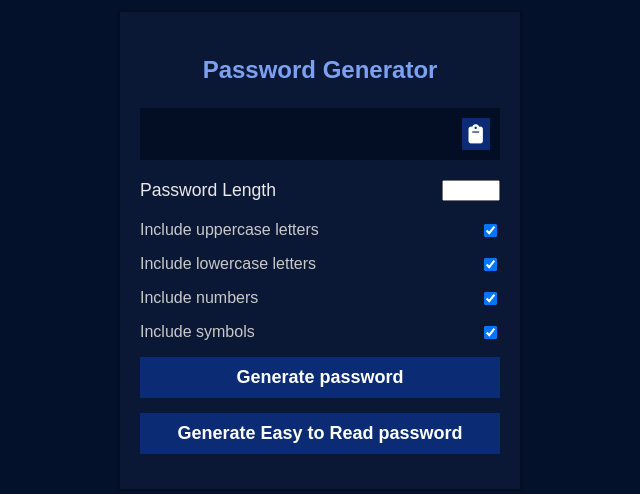
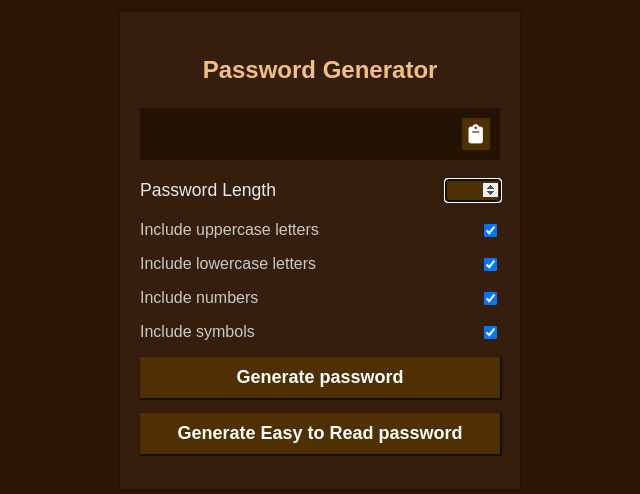
Before and after one commit to Folareen/password-generator, a plain HTML site: page index.html in a window 1280 px wide. Shown: the part 158-652 px from the top of the page, without its empty margins (320-960 px from the left). Drawn offline with Linux system fonts and the light colour scheme.

Commit message:
changed colors

```diff
--- a/home.js
+++ b/home.js
@@ -75,5 +75,5 @@ function copyPassword(){
     textArea.select();
     document.execCommand('copy');
     document.body.removeChild(textArea);
-    alert('Password copied to clipboard!')
+    alert('Password copied to clipboard!');
 }
--- a/index.html
+++ b/index.html
@@ -25,7 +25,7 @@
             <label for="length">
                 Password Length
             </label>
-            <input type="number" min="0" id="length">
+            <input type="number" min="0" id="length" autofocus>
         </div>
 
         <div class="setting">
--- a/style.css
+++ b/style.css
@@ -1,5 +1,5 @@
 body{
-    background-color: rgb(4, 17, 43);
+    background-color: rgb(43, 23, 4);
     min-height: 100vh;
     display: flex;
     justify-content: center;
@@ -11,7 +11,7 @@ body{
 .container{
     width: 90%;
     max-width: 400px;
-    background-color: rgb(11, 24, 53);
+    background-color: rgb(53, 30, 11);
     padding: 20px;
     box-sizing: border-box;
     box-shadow: 0 0 2px 2px rgba(0, 0, 0, .2);
@@ -22,11 +22,11 @@ h3{
     text-align: center;
     font-size: 1.5rem;
     font-weight: bolder;
-    color: rgb(124, 161, 243);
+    color: rgb(243, 191, 124);
 }
 
 .generated-password{
-    background-color: rgb(3, 13, 36);
+    background-color: rgb(36, 18, 3);
     color: rgb(255, 255, 255);
     padding: 12px;
     height: 52px;
@@ -37,7 +37,7 @@ h3{
 }
 .generated-password button{
     padding: 7px;
-    background-color: rgb(11, 44, 116);
+    background-color: rgb(78, 48, 3);
     border: none;
     position: absolute;
     top: 10px;
@@ -80,6 +80,9 @@ label[for="length"]{
 }
 .length input[type="number"]{
     width: 50px;
+    background-color: rgb(78, 48, 3);
+    border: none;
+    color: rgb(255, 255, 255);
 }
 
 .password-strength{
@@ -96,13 +99,14 @@ button:not(.generated-password button){
     margin-bottom: 15px;
     border: none;
     color: rgb(255, 255, 255);
-    background-color: rgb(11, 44, 116);
+    background-color: rgb(78, 48, 3);
+    box-shadow: 1px 1px 1px 1px rgba(14, 7, 1, .7);
     padding: 10px;
     font-weight: bold;
     font-size: 18px;
 }
 button:not(.generated-password button):hover, button:not(.generated-password button):focus{
     cursor: pointer;
-    box-shadow: 0 0 1px 1px rgb(5, 17, 44);
+    box-shadow: 0 0 2px 2px rgba(14, 7, 1, .8);
     transform: scale(.995);
 }
```
